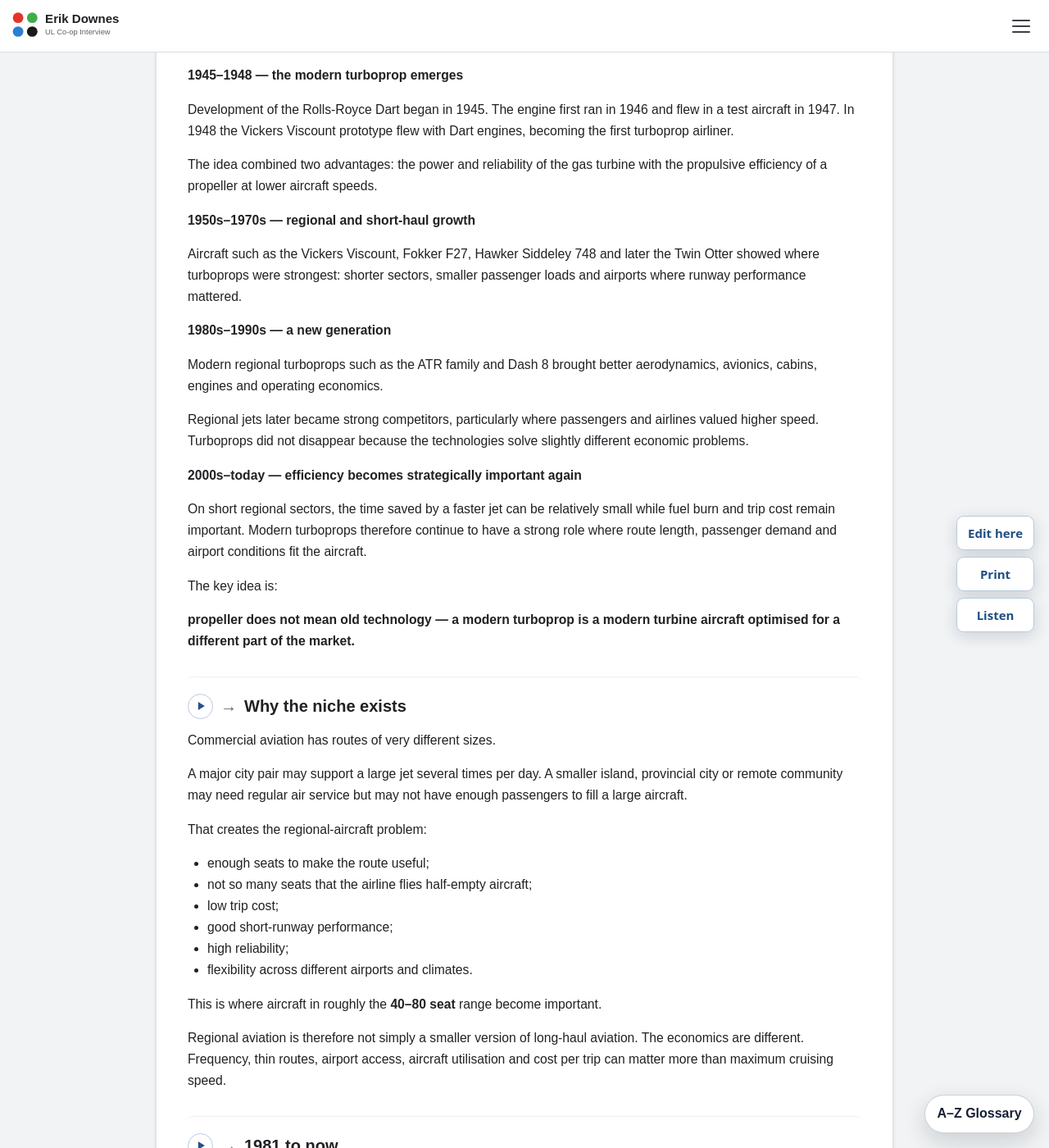
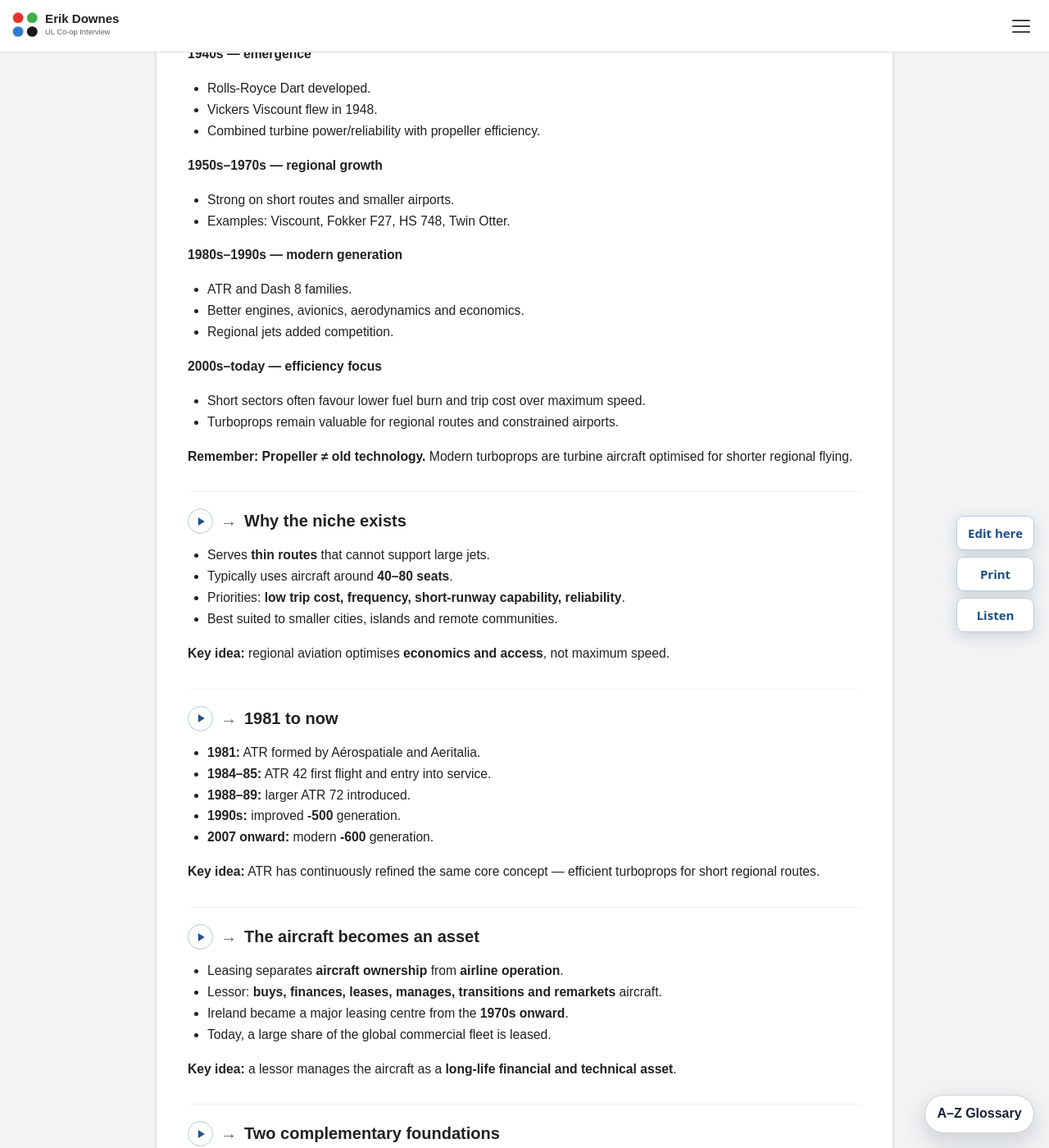
Before and after one commit to ronandownes/coop, a Jekyll site: the page built from history-of-flight.md, in a window 1280 px wide and 1400 px high, scrolled down 933 px. Shown: the whole window at 82% size. Built offline with Jekyll 4.4.1, drawn with Linux system fonts in a browser that asks for light colours; some of the changed text lies outside the part shown.

Commit message:
Update history-of-flight.md (via Pages CMS)

```diff
--- a/history-of-flight.md
+++ b/history-of-flight.md
@@ -31,98 +31,63 @@
 **Today — efficiency matters most**
 Aircraft are selected by balancing range, capacity, fuel burn, emissions, airport constraints, maintenance and operating cost.
 
+
+
 ## Turboprop | 1940s to now
 
-A turboprop is not an old piston aircraft with a propeller. It is a **gas-turbine aircraft** in which most of the engine's power is used to drive a propeller.
+**Key idea:** A turboprop is a **gas-turbine aircraft** that uses most of its engine power to drive a propeller.
 
-**1945–1948 — the modern turboprop emerges**
+**1940s — emergence**
 
-Development of the Rolls-Royce Dart began in 1945. The engine first ran in 1946 and flew in a test aircraft in 1947. In 1948 the Vickers Viscount prototype flew with Dart engines, becoming the first turboprop airliner.
+- Rolls-Royce Dart developed.
+- Vickers Viscount flew in 1948.
+- Combined turbine power/reliability with propeller efficiency.
 
-The idea combined two advantages: the power and reliability of the gas turbine with the propulsive efficiency of a propeller at lower aircraft speeds.
+**1950s–1970s — regional growth**
 
-**1950s–1970s — regional and short-haul growth**
+- Strong on short routes and smaller airports.
+- Examples: Viscount, Fokker F27, HS 748, Twin Otter.
 
-Aircraft such as the Vickers Viscount, Fokker F27, Hawker Siddeley 748 and later the Twin Otter showed where turboprops were strongest: shorter sectors, smaller passenger loads and airports where runway performance mattered.
+**1980s–1990s — modern generation**
 
-**1980s–1990s — a new generation**
+- ATR and Dash 8 families.
+- Better engines, avionics, aerodynamics and economics.
+- Regional jets added competition.
 
-Modern regional turboprops such as the ATR family and Dash 8 brought better aerodynamics, avionics, cabins, engines and operating economics.
+**2000s–today — efficiency focus**
 
-Regional jets later became strong competitors, particularly where passengers and airlines valued higher speed. Turboprops did not disappear because the technologies solve slightly different economic problems.
+- Short sectors often favour lower fuel burn and trip cost over maximum speed.
+- Turboprops remain valuable for regional routes and constrained airports.
 
-**2000s–today — efficiency becomes strategically important again**
-
-On short regional sectors, the time saved by a faster jet can be relatively small while fuel burn and trip cost remain important. Modern turboprops therefore continue to have a strong role where route length, passenger demand and airport conditions fit the aircraft.
-
-The key idea is:
-
-**propeller does not mean old technology — a modern turboprop is a modern turbine aircraft optimised for a different part of the market.**
+**Remember:** **Propeller ≠ old technology.** Modern turboprops are turbine aircraft optimised for shorter regional flying.
 
 ## Regional Aviation | Why the niche exists
 
-Commercial aviation has routes of very different sizes.
+- Serves **thin routes** that cannot support large jets.
+- Typically uses aircraft around **40–80 seats**.
+- Priorities: **low trip cost, frequency, short-runway capability, reliability**.
+- Best suited to smaller cities, islands and remote communities.
 
-A major city pair may support a large jet several times per day. A smaller island, provincial city or remote community may need regular air service but may not have enough passengers to fill a large aircraft.
-
-That creates the regional-aircraft problem:
-
-- enough seats to make the route useful;
-- not so many seats that the airline flies half-empty aircraft;
-- low trip cost;
-- good short-runway performance;
-- high reliability;
-- flexibility across different airports and climates.
-
-This is where aircraft in roughly the **40–80 seat** range become important.
-
-Regional aviation is therefore not simply a smaller version of long-haul aviation. The economics are different. Frequency, thin routes, airport access, aircraft utilisation and cost per trip can matter more than maximum cruising speed.
+**Key idea:** regional aviation optimises **economics and access**, not maximum speed.
 
 ## ATR | 1981 to now
 
-ATR sits directly inside that regional-aviation story.
+- **1981:** ATR formed by Aérospatiale and Aeritalia.
+- **1984–85:** ATR 42 first flight and entry into service.
+- **1988–89:** larger ATR 72 introduced.
+- **1990s:** improved **-500** generation.
+- **2007 onward:** modern **-600** generation.
 
-**1981 — ATR is created**
-
-France's Aérospatiale and Italy's Aeritalia combined two similar regional-aircraft projects. The cooperation agreement launching ATR was signed on 4 November 1981.
-
-**1984–1985 — ATR 42**
-
-The ATR 42 made its first flight in August 1984 and the first aircraft was delivered to Air Littoral in December 1985.
-
-The number **42** originally reflected the aircraft's approximate passenger-capacity class rather than being an engine or performance number.
-
-**1986–1989 — ATR 72**
-
-ATR launched the stretched ATR 72 in 1986. It first flew in October 1988 and the first delivery followed in 1989.
-
-The larger aircraft allowed the same basic family concept to serve a higher-capacity regional market.
-
-**1990s — the -500 generation**
-
-ATR introduced improved -500 variants, continuing the development of the family rather than replacing it with a completely different aircraft.
-
-**2007 onward — the -600 generation**
-
-ATR launched the -600 series in 2007. New avionics, cabin changes and successive engine developments modernised the platform while retaining the basic regional-aircraft concept.
-
-**Today**
-
-The ATR 42 and ATR 72 remain centred on the same fundamental proposition that created ATR: match an efficient aircraft to short regional routes where a larger or faster jet is not necessarily the best economic tool.
+**Key idea:** ATR has continuously refined the same core concept — efficient turboprops for short regional routes.
 
 ## Aircraft Leasing | The aircraft becomes an asset
 
-The history of Abelo also sits inside another major aviation story: the rise of aircraft leasing.
+- Leasing separates **aircraft ownership** from **airline operation**.
+- Lessor: **buys, finances, leases, manages, transitions and remarkets** aircraft.
+- Ireland became a major leasing centre from the **1970s onward**.
+- Today, a large share of the global commercial fleet is leased.
 
-Traditionally an airline might buy much of its fleet directly. Leasing separates **ownership of the aircraft** from **operation of the aircraft**.
-
-The lessor can buy and finance the asset, place it with an airline, manage the lease, monitor the aircraft technically and financially, transition it between operators, remarket it and eventually sell, convert or retire it.
-
-Ireland became especially important in this industry. Guinness Peat Aviation was established in Shannon in 1975 and became a major international lessor. Over the following decades, aircraft leasing developed into a mainstream part of aviation finance.
-
-By the end of 2023, IATA estimated that about **58% of the world's commercial aircraft fleet was leased rather than airline-owned**.
-
-This matters for understanding Abelo: it is not simply supplying aircraft. It is managing a long-lived, mobile and expensive asset through its ownership cycle.
+**Key idea:** a lessor manages the aircraft as a **long-life financial and technical asset**.
 
 ## Elix + ADARE | Two complementary foundations
 
```
